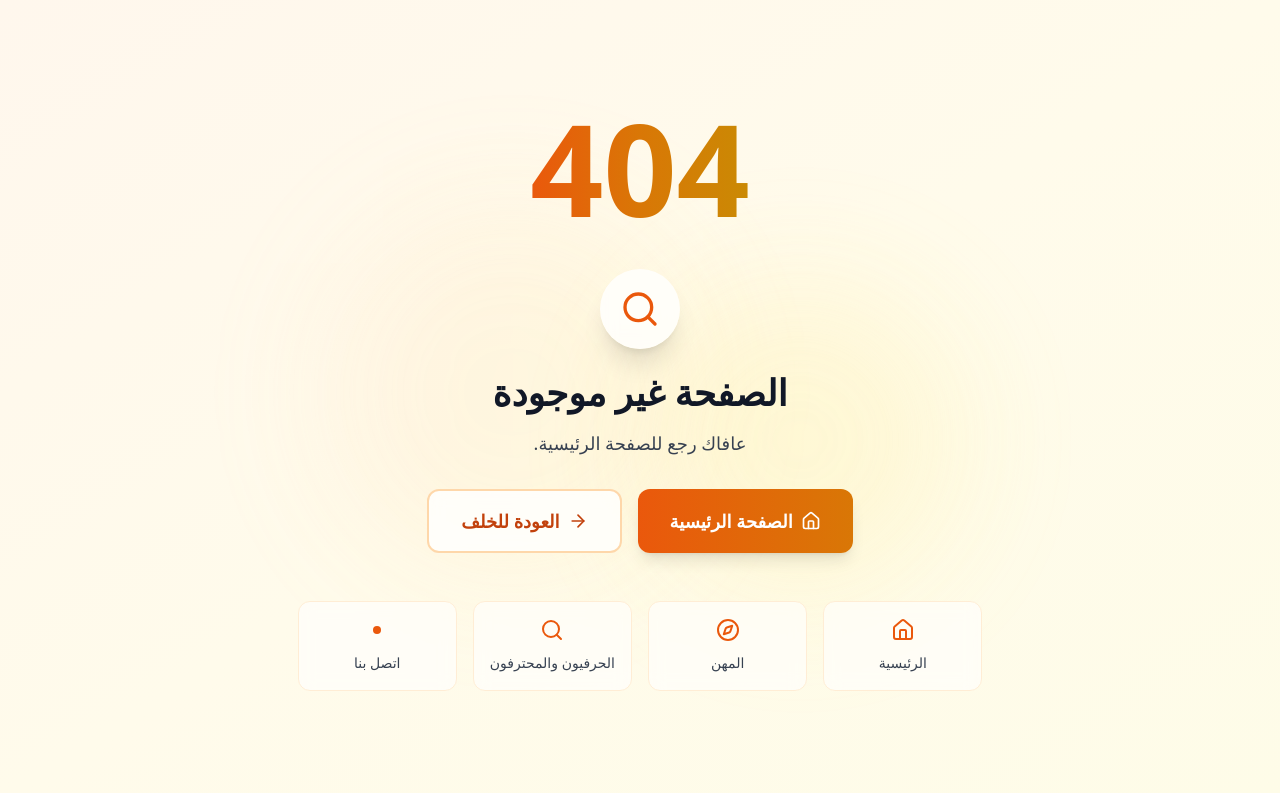
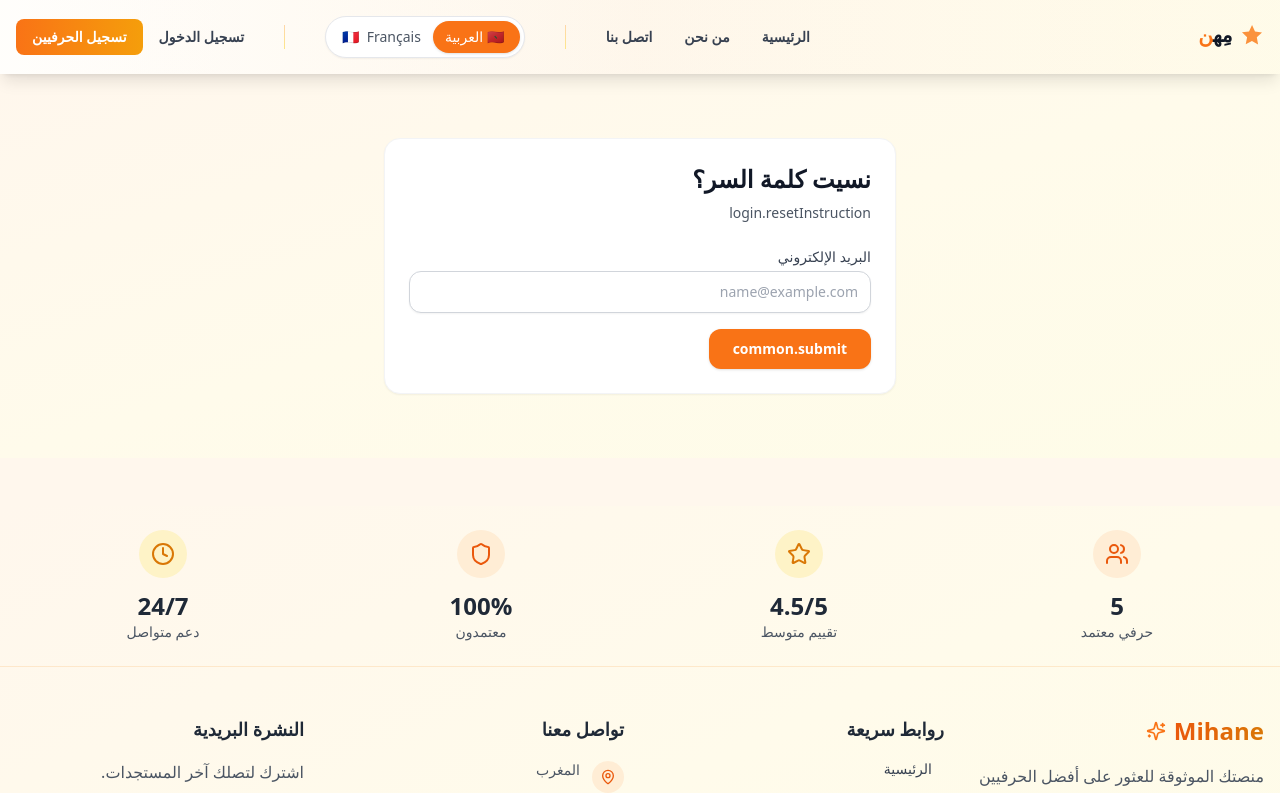
Before and after one commit to Kaoutar-Taki/Mihane, a React (Vite) app in the folder client/: page /forgot in a window 1280 px wide. Before the commit this address had no page. Shown: the top 793 px of the page. Built offline with nearby package versions, Linux system fonts and the light colour scheme.

Commit message:
feat: add forgot password page and enhance login with role selection

```diff
--- a/client/src/app/App.tsx
+++ b/client/src/app/App.tsx
@@ -15,6 +15,7 @@ import ProfessionDetailsPage from "../pages/ProfessionDetailsPage";
 import ContactPage from "../pages/ContactPage";
 import ProfilesPage from "../pages/ProfilesPage";
 import ProfilePage from "../pages/ProfilePage";
+import ForgotPasswordPage from "../pages/ForgotPasswordPage";
 
 export default function App() {
   return (
@@ -22,19 +23,20 @@ export default function App() {
       <BrowserRouter>
         <Suspense fallback={<Loader />}>
           <Routes>
-            <Route path="/" element={<Landing />} /> {/* Done */}
-            <Route path="/about" element={<AboutPage />} /> {/* Done */}
-            <Route path="/contact" element={<ContactPage />} /> {/* Done */}
-            <Route path="/privacy" element={<Privacy />} /> {/* Done */}
-            <Route path="/terms" element={<Terms />} /> {/* Done */}
+            <Route path="/" element={<Landing />} />
+            <Route path="/about" element={<AboutPage />} />
+            <Route path="/contact" element={<ContactPage />} />
+            <Route path="/privacy" element={<Privacy />} />
+            <Route path="/terms" element={<Terms />} />
             <Route path="/register" element={<RegisterPage />} />
             <Route path="/login" element={<LoginPage />} />
-            <Route path="/categories" element={<CategoriesPage />} /> {/* Done */}
-            <Route path="/professions" element={<ProfessionsPage />} /> {/* Done */}
-            <Route path="/profession/:id" element={<ProfessionDetailsPage />} /> {/* Done */}
-            <Route path="/profiles" element={<ProfilesPage />} /> {/* Done */}
-            <Route path="/profile/:id" element={<ProfilePage />} /> {/* Done */}
-            <Route path="*" element={<NotFoundPage />} /> {/* Done */}
+            <Route path="/forgot" element={<ForgotPasswordPage />} />
+            <Route path="/categories" element={<CategoriesPage />} />
+            <Route path="/professions" element={<ProfessionsPage />} />
+            <Route path="/profession/:id" element={<ProfessionDetailsPage />} />
+            <Route path="/profiles" element={<ProfilesPage />} />
+            <Route path="/profile/:id" element={<ProfilePage />} />
+            <Route path="*" element={<NotFoundPage />} />
           </Routes>
         </Suspense>
       </BrowserRouter>
--- a/client/src/locales/ar.json
+++ b/client/src/locales/ar.json
@@ -315,12 +315,15 @@
     "title": "تسجيل الدخول",
     "sectionTitle": "أدخل بياناتك",
     "identifier": "البريد الإلكتروني أو الهاتف",
+    "placeholder": "name@example.com أو +2126...",
     "password": "كلمة السر",
     "togglePw": "إظهار/إخفاء كلمة السر",
     "remember": "تذكرني",
     "forgot": "نسيت كلمة السر؟",
     "submit": "تسجيل الدخول",
     "noAccount": "مستخدم جديد؟ أنشئ حساب",
+    "client": "زبون",
+    "pro": "حرفي",
     "tips": "نصيحة سريعة",
     "tipText": "يمكنك استخدام بريدك الإلكتروني أو رقم الهاتف بصيغة دولية (+212...). تفعيل خيار تذكرني سيحافظ على تسجيل دخولك.",
     "errors": {
--- /dev/null
+++ b/client/src/pages/ForgotPasswordPage.tsx
@@ -0,0 +1,62 @@
+import { useState } from "react";
+import { useTranslation } from "react-i18next";
+import MainLayout from "./layouts/MainLayout";
+
+export default function ForgotPasswordPage() {
+  const { t, i18n } = useTranslation();
+  const [email, setEmail] = useState("");
+  const [sent, setSent] = useState(false);
+
+  const dir = i18n.dir();
+  const padX = dir === "rtl" ? "pl-10 pr-3" : "pr-10 pl-3";
+
+  const onSubmit = (e: React.FormEvent) => {
+    e.preventDefault();
+    setSent(true);
+  };
+
+  return (
+    <MainLayout>
+      <section className="relative overflow-hidden bg-gradient-to-br from-orange-50 via-amber-50 to-yellow-50 py-16">
+        <div className="relative z-10 container mx-auto px-4">
+          <div className="mx-auto max-w-lg rounded-2xl border border-gray-100 bg-white p-6 shadow-sm">
+            <h1 className="mb-2 text-2xl font-bold text-gray-900">
+              {t("login.forgot")}
+            </h1>
+            <p className="mb-6 text-sm text-gray-600">
+              {t("login.resetInstruction")}
+            </p>
+
+            {sent ? (
+              <div className="rounded-lg border border-green-200 bg-green-50 p-3 text-sm text-green-800">
+                {t("login.resetSent")}
+              </div>
+            ) : (
+              <form onSubmit={onSubmit} className="space-y-4">
+                <div>
+                  <label className="mb-1 block text-sm font-medium text-gray-700">
+                    {t("contact.form.email")}
+                  </label>
+                  <input
+                    type="email"
+                    required
+                    value={email}
+                    onChange={(e) => setEmail(e.target.value)}
+                    placeholder="name@example.com"
+                    className={`w-full rounded-xl border border-gray-300 bg-white py-2.5 text-sm shadow-sm focus:border-orange-500 focus:ring-1 focus:ring-orange-500 ${padX}`}
+                  />
+                </div>
+                <button
+                  type="submit"
+                  className="bg-primary inline-flex items-center gap-2 rounded-xl px-6 py-2.5 text-sm font-semibold text-white shadow hover:bg-orange-700"
+                >
+                  {t("common.submit")}
+                </button>
+              </form>
+            )}
+          </div>
+        </div>
+      </section>
+    </MainLayout>
+  );
+}
--- a/client/src/pages/LoginPage.tsx
+++ b/client/src/pages/LoginPage.tsx
@@ -6,6 +6,7 @@ import MainLayout from "./layouts/MainLayout";
 import SectionCard from "../components/ui/SectionCard";
 import { useAuth } from "../auth/AuthContext";
 import TwoFactorAuth from "../components/auth/TwoFactorAuth";
+
 export default function LoginPage() {
   const { t, i18n } = useTranslation();
   const navigate = useNavigate();
@@ -22,7 +23,6 @@ export default function LoginPage() {
   const [loading, setLoading] = useState(false);
   const [errors, setErrors] = useState<Record<string, string>>({});
 
-  // Show 2FA component if required
   if (twoFactorRequired) {
     return (
       <TwoFactorAuth
@@ -37,12 +37,9 @@ export default function LoginPage() {
   const validate = () => {
     const e: Record<string, string> = {};
     if (!identifier.trim() || !(isEmail(identifier) || isPhone(identifier)))
-      e.identifier = t(
-        "login.errors.identifier",
-        "أدخل بريداً صحيحاً أو هاتفاً صحيحاً",
-      );
+      e.identifier = t("login.errors.identifier");
     if (!password || password.length < 6)
-      e.password = t("login.errors.password", "كلمة السر لا تقل عن 6 أحرف");
+      e.password = t("login.errors.password");
     setErrors(e);
     return Object.keys(e).length === 0;
   };
@@ -51,15 +48,17 @@ export default function LoginPage() {
     e.preventDefault();
     if (!validate()) return;
     setLoading(true);
+    const mappedRole = role === "pro" ? "ARTISAN" : "CLIENT";
     try {
-      await signIn(identifier, password, undefined, remember);
-      // If 2FA is not required, navigate immediately
+      await signIn(identifier, password, mappedRole, remember);
       if (!twoFactorRequired) {
         navigate(next, { replace: true });
       }
-      // If 2FA is required, the component will re-render with TwoFactorAuth
     } catch (err) {
-      // Error handling is done in AuthContext
+      setErrors((prev) => ({
+        ...prev,
+        identifier: prev.identifier || t("auth.errors.signInError"),
+      }));
     } finally {
       setLoading(false);
     }
@@ -73,8 +72,7 @@ export default function LoginPage() {
     <MainLayout>
       <div className="mx-auto max-w-4xl px-4 py-12">
         <form onSubmit={onSubmit} className="space-y-6">
-          <SectionCard title={t("login.title", "تسجيل الدخول")}>
-            {/* اختيار الدور */}
+          <SectionCard title={t("login.title")}>
             <div className="mb-4 flex gap-2 text-sm">
               <button
                 type="button"
@@ -85,7 +83,7 @@ export default function LoginPage() {
                     : "bg-gray-50 text-gray-700 ring-gray-200"
                 }`}
               >
-                زبون
+                {t("login.client")}
               </button>
               <button
                 type="button"
@@ -96,20 +94,18 @@ export default function LoginPage() {
                     : "bg-gray-50 text-gray-700 ring-gray-200"
                 }`}
               >
-                حرفي
+                {t("login.pro")}
               </button>
             </div>
-
-            {/* البريد/الهاتف */}
             <div>
               <label className="mb-1 block text-sm font-medium text-gray-700">
-                {t("login.identifier", "البريد الإلكتروني أو الهاتف")}
+                {t("login.identifier")}
               </label>
               <div className="relative">
                 <input
                   value={identifier}
                   onChange={(e) => setIdentifier(e.target.value)}
-                  placeholder="name@example.com أو +2126..."
+                  placeholder={t("login.placeholder")}
                   className={`w-full rounded-xl border border-gray-300 bg-white py-2.5 text-sm shadow-sm focus:border-orange-500 focus:ring-1 focus:ring-orange-500 ${padX}`}
                 />
                 <span
@@ -122,15 +118,14 @@ export default function LoginPage() {
                   )}
                 </span>
               </div>
-              {errors.identifier && (
+              {errors.identifier && !errors.password && (
                 <p className="mt-1 text-xs text-red-600">{errors.identifier}</p>
               )}
             </div>
 
-            {/* كلمة السر */}
             <div>
               <label className="mb-1 block text-sm font-medium text-gray-700">
-                {t("login.password", "كلمة السر")}
+                {t("login.password")}
               </label>
               <div className="relative">
                 <input
@@ -151,6 +146,9 @@ export default function LoginPage() {
               {errors.password && (
                 <p className="mt-1 text-xs text-red-600">{errors.password}</p>
               )}
+              {errors.identifier && errors.password && (
+                <p className="mt-1 text-xs text-red-600">{t("auth.errors.signInError")}</p>
+              )}
               <div className="mt-2 flex items-center justify-between text-xs">
                 <label className="inline-flex items-center gap-2 text-gray-700">
                   <input
@@ -158,10 +156,10 @@ export default function LoginPage() {
                     checked={remember}
                     onChange={(e) => setRemember(e.target.checked)}
                   />
-                  {t("login.remember", "تذكرني")}
+                  {t("login.remember")}
                 </label>
                 <Link to="/forgot" className="text-primary hover:underline">
-                  {t("login.forgot", "نسيت كلمة السر؟")}
+                  {t("login.forgot")}
                 </Link>
               </div>
             </div>
@@ -173,13 +171,13 @@ export default function LoginPage() {
                 className="bg-primary inline-flex items-center gap-2 rounded-xl px-6 py-2.5 text-sm font-semibold text-white shadow hover:bg-orange-700 disabled:opacity-60"
               >
                 {loading && <Loader2 className="animate-spin" size={16} />}
-                {t("login.submit", "تسجيل الدخول")}
+                {t("login.submit")}
               </button>
               <Link
                 to="/register"
                 className="rounded-xl border border-gray-300 bg-white px-6 py-2.5 text-sm font-semibold text-gray-700 hover:bg-gray-50"
               >
-                {t("login.noAccount", "مستخدم جديد؟ أنشئ حساب")}
+                {t("login.noAccount")}
               </Link>
             </div>
           </SectionCard>
```
